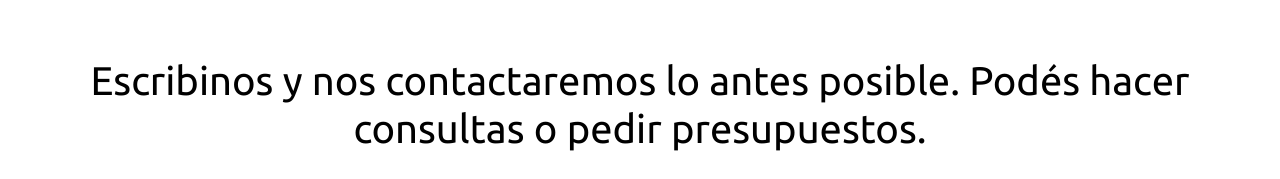
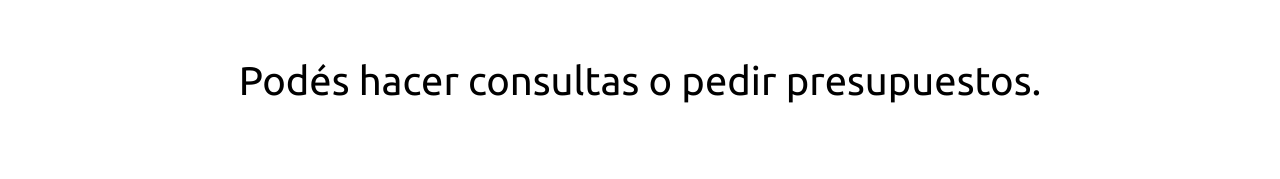
Before and after one commit to CamiloFrancoDW/camilo, a plain HTML site: page index.html in a window 1280 px wide. Shown: the part 773-952 px from the top of the page. Drawn offline with Linux system fonts and the light colour scheme.

Commit message:
Dos
Dos cambios

```diff
--- a/index.html
+++ b/index.html
@@ -128,7 +128,7 @@
   <div class="container">
     <div class="row">
       <div class="col-lg-12 text-center">
-        <h3 class="section-title">Escribinos y nos contactaremos lo antes posible. Podés hacer consultas o pedir presupuestos.</h3>
+        <h3 class="section-title">Podés hacer consultas o pedir presupuestos.</h3>
 
 
         <div class="col-lg-3 col-10 mx-auto">
```
Also changed, not shown: portfolio.html (+1 -1 lines).
